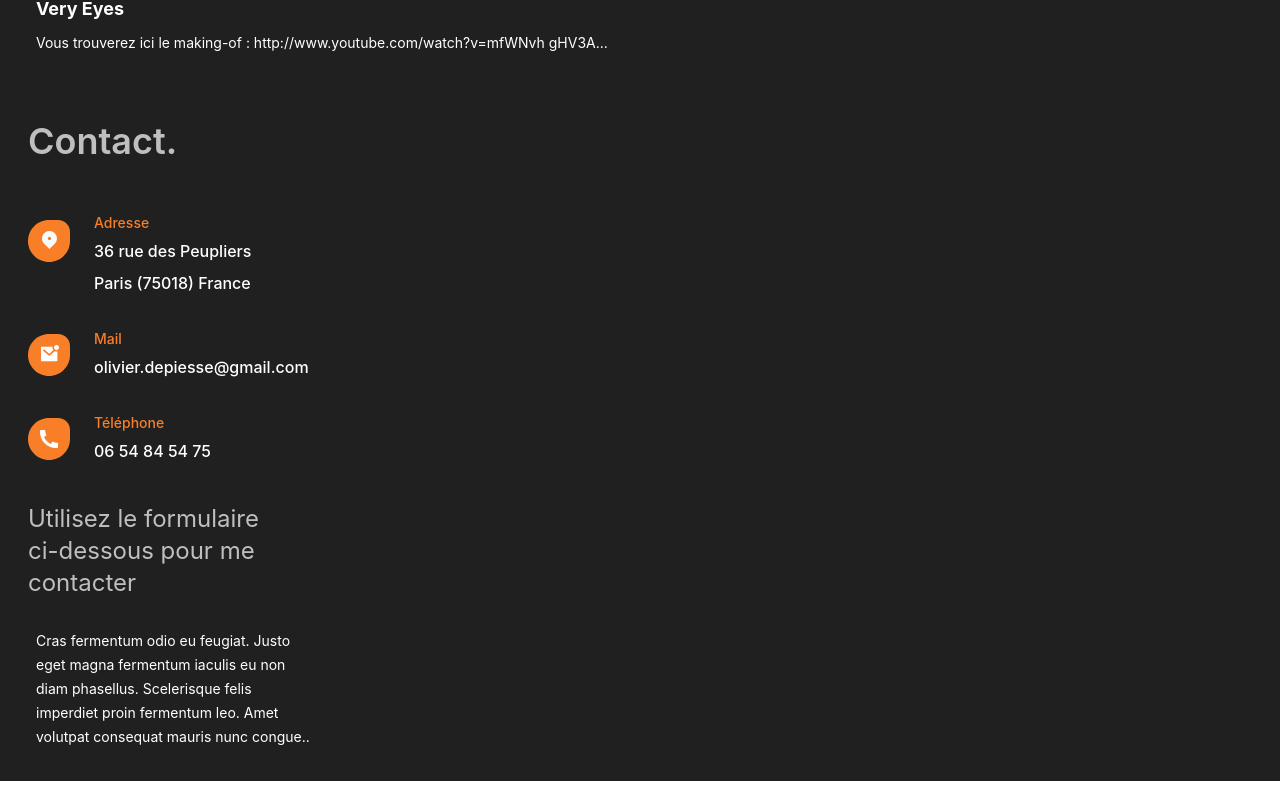
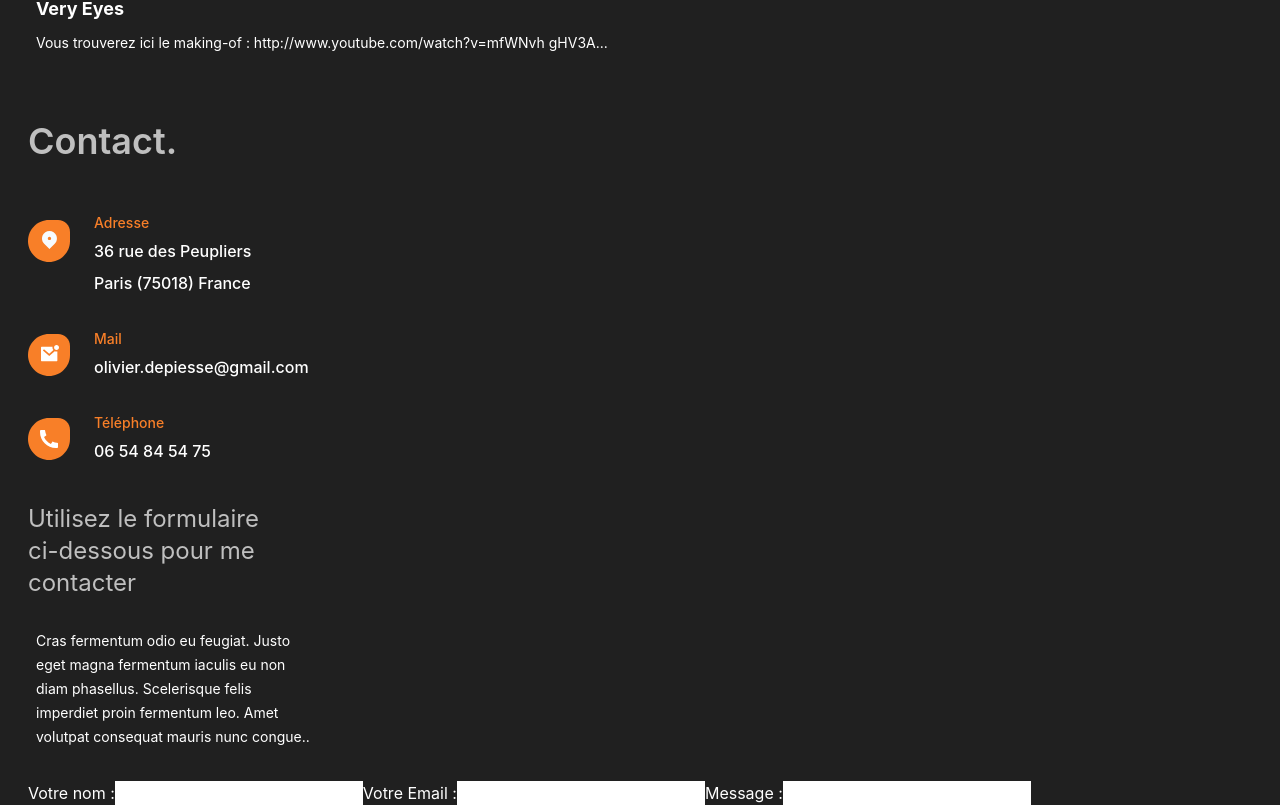
Before and after one commit to projectDefis/project, a React (Create React App) app: page / in a window 1280 px wide. Shown: the part 1029-1834 px from the top of the page. Before the commit the page ends 1810 px from the top, so only its background shows below. Built offline with nearby package versions, Linux system fonts and the light colour scheme.

Commit message:
add label & input on section contact

```diff
--- a/src/components/contact/index.jsx
+++ b/src/components/contact/index.jsx
@@ -48,6 +48,24 @@ export const Section8 = () => {
         non diam phasellus. Scelerisque felis imperdiet proin fermentum leo.
         Amet volutpat consequat mauris nunc congue..
       </p>
-    </div>
+
+
+        {/* label & input name */}
+        <label htmlFor="name " className={styles.contactLabel}>
+          Votre nom :
+        </label>
+        <input type="text" className={styles.contactInput} />
+        {/* label & input email */}
+        <label htmlFor="email" className={styles.contactLabel}>
+          Votre Email :
+        </label>
+        <input type="text" className={styles.contactInput} />
+        {/* label & input email */}
+        <label htmlFor="email" className={styles.contactLabel}>
+          Message :
+        </label>
+        <input type="text" className={styles.contactInputMessage} />
+      </div>
+
   );
 };
```
